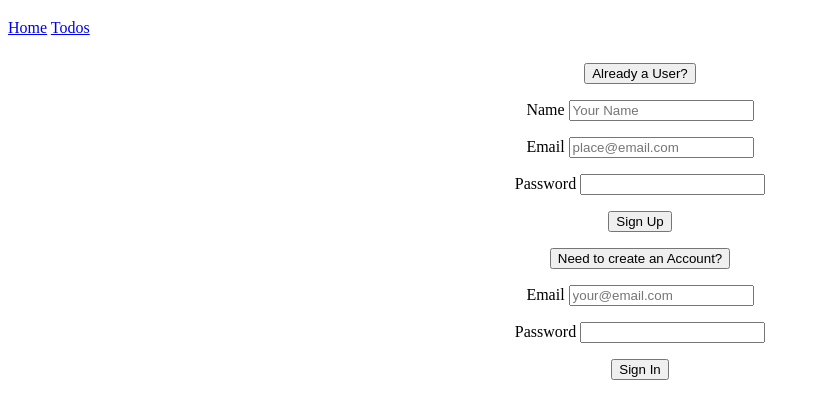
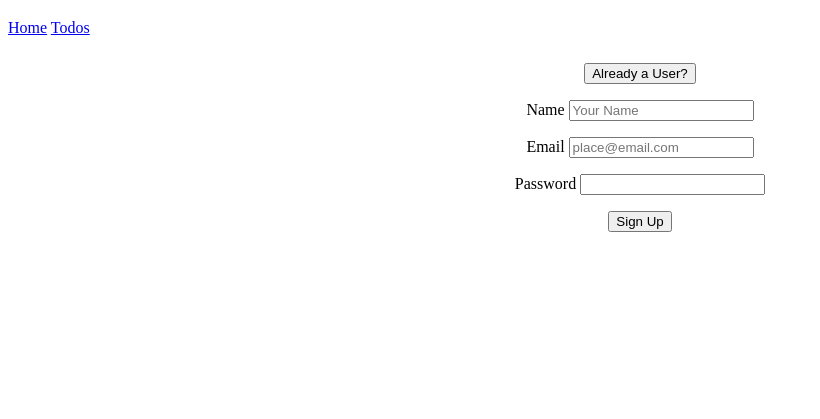
Before and after one commit to cackmed/to-do-list, a website with bundled scripts: page public/index.html in a window 1280 px wide. Both pictures are taken after a click on the button "Need to create an Account?". Shown: the part 273-692 px from the top of the page, without its empty margins (0-820 px from the left). Built offline with nearby package versions, Linux system fonts and the light colour scheme.

Commit message:
minor bug fixing

```diff
--- a/public/home/app.css
+++ b/public/home/app.css
@@ -6,3 +6,6 @@ main {
 .hero {
     width: 80vw;
 }
+.no-display {
+    display: none;
+}
--- a/public/home/app.js
+++ b/public/home/app.js
@@ -70,7 +70,7 @@ class App extends Component {
         const switchToSignUpForm = dom.querySelector('#signup-button');
         switchToSignUpForm.addEventListener('click', () => {
             signUpContainer.classList.remove('no-display');
-            signInContainer.classlist.add('no-display');
+            signInContainer.classList.add('no-display');
         });
     }
 
--- a/public/home/signin.js
+++ b/public/home/signin.js
@@ -3,7 +3,7 @@ import Component from '../Component.js';
 class UserSignIn extends Component {
 
     onRender(form) {
-        const onUserSignIn = this.props.onUserSignIn;
+        const onUserSignIn = this.props.UserSignIn;
 
         form.addEventListener('submit', event => {
             event.preventDefault();
--- a/public/home/signup.js
+++ b/public/home/signup.js
@@ -3,7 +3,7 @@ import Component from '../Component.js';
 class UserSignUp extends Component {
 
     onRender(form) {
-        const onUserSignUp = this.props.onUserSignUp;
+        const onUserSignUp = this.props.UserSignUp;
 
         form.addEventListener('submit', event => {
             event.preventDefault();
```
